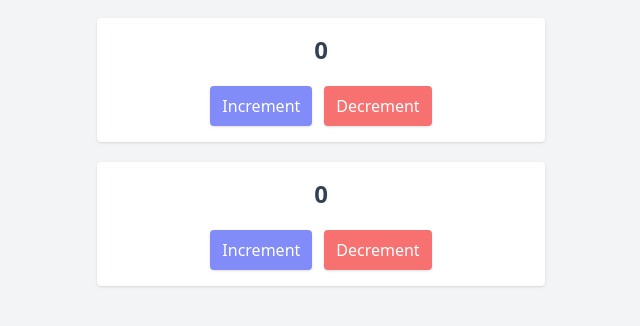
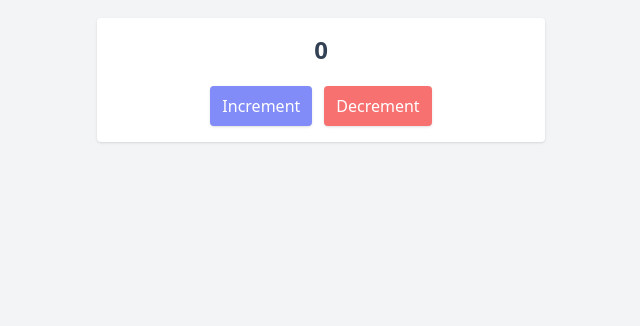
Before and after one commit to shariard58/redux-with-vanila-js, a plain HTML site: page index.html in a window 1280 px wide. Shown: the part 94-420 px from the top of the page, without its empty margins (319-959 px from the left). Drawn offline with nearby package versions, Linux system fonts and the light colour scheme.

Commit message:
excluding extra div

```diff
--- a/index.html
+++ b/index.html
@@ -37,26 +37,6 @@
             </button>
           </div>
         </div>
-
-        <div
-          class="p-4 h-auto flex flex-col items-center justify-center space-y-5 bg-white rounded shadow"
-        >
-          <div class="text-2xl font-semibold" id="counter2">0</div>
-          <div class="flex space-x-3">
-            <button
-              class="bg-indigo-400 text-white px-3 py-2 rounded shadow"
-              id="increment2"
-            >
-              Increment
-            </button>
-            <button
-              class="bg-red-400 text-white px-3 py-2 rounded shadow"
-              id="decrement2"
-            >
-              Decrement
-            </button>
-          </div>
-        </div>
       </div>
     </div>
 
```
